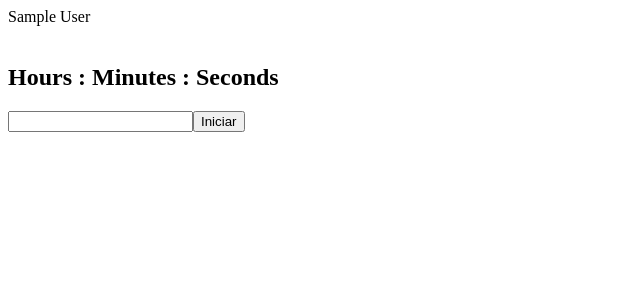
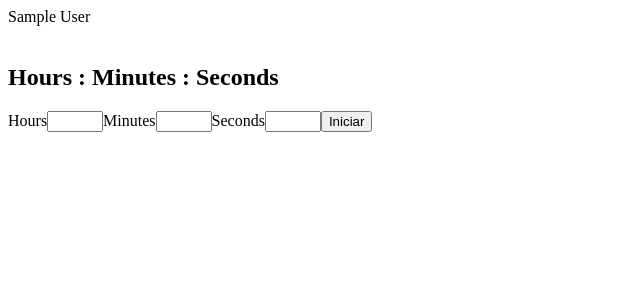
Before and after one commit to AntonioSsantana/React-countdown, a React (Vite) app: page /home in a window 1280 px wide. Shown: the top 300 px of the page, without its empty margins (0-640 px from the left). Built offline with nearby package versions, Linux system fonts and the light colour scheme; sample sign-in values are in the browser's storage.

Commit message:
feat: inicia implementação do timer, elements e functions

```diff
--- a/src/pages/Home.jsx
+++ b/src/pages/Home.jsx
@@ -1,10 +1,51 @@
+import { useEffect } from "react";
 import { CHeader } from "../components";
+import { useState } from "react";
 
 function Home() {
   const { name } = JSON.parse(localStorage.getItem('sing_up_user'));
 
+  const [activate, setActivate] = useState(false);
+
+  const [timer, setTimer] = useState(0);
+  const [hours, setHours] = useState(0);
+  const [minutes, setMinutes] = useState(0);
+  const [seconds, setSeconds] = useState(0);
+
+
+  useEffect(() => {
+
+  }, []);
+
+  const onClickFunction = ({ target: { name } }) => {
+    switch (name) {
+      case 'confirm-button':
+        setActivate(true);
+        console.log(hours, minutes, seconds)
+        break;
+      default:
+        break;
+    }
+  };
+
+  const onChangeFunction = ({ target: { name, value } }) => {
+    switch (name) {
+      case 'input-hours':
+        setHours(value);
+        break;
+      case 'input-minutes':
+        setMinutes(value);
+        break;
+      case 'input-seconds':
+        setSeconds(value)
+        break;
+      default:
+        break;
+    }
+  };
+
   return (
-    <>
+    <div>
       <CHeader
         name={name}
       />
@@ -13,13 +54,43 @@ function Home() {
           <h2>Hours : Minutes : Seconds</h2>
         </article>
         <article>
+          <label htmlFor="input-hours">Hours</label>
           <input
-            type="text"
+            type="number"
+            name="input-hours"
+            onChange={onChangeFunction}
+            max={24}
+            min={0}
+            maxLength={2}
           />
-          <button>Iniciar</button>
+          <label htmlFor="input-minutes">Minutes</label>
+          <input
+            type="number"
+            name="input-minutes"
+            onChange={onChangeFunction}
+            max={59}
+            min={0}
+            maxLength={2}
+          />
+          <label htmlFor="input-seconds">Seconds</label>
+          <input
+            type="number"
+            name="input-seconds"
+            onChange={onChangeFunction}
+            max={59}
+            min={0}
+            maxLength={2}
+          />
+          <button
+            type="button"
+            name="confirm-button"
+            onClick={onClickFunction}
+          >
+            Iniciar
+          </button>
         </article>
       </main>
-    </>
+    </div>
   );
 }
 
```
